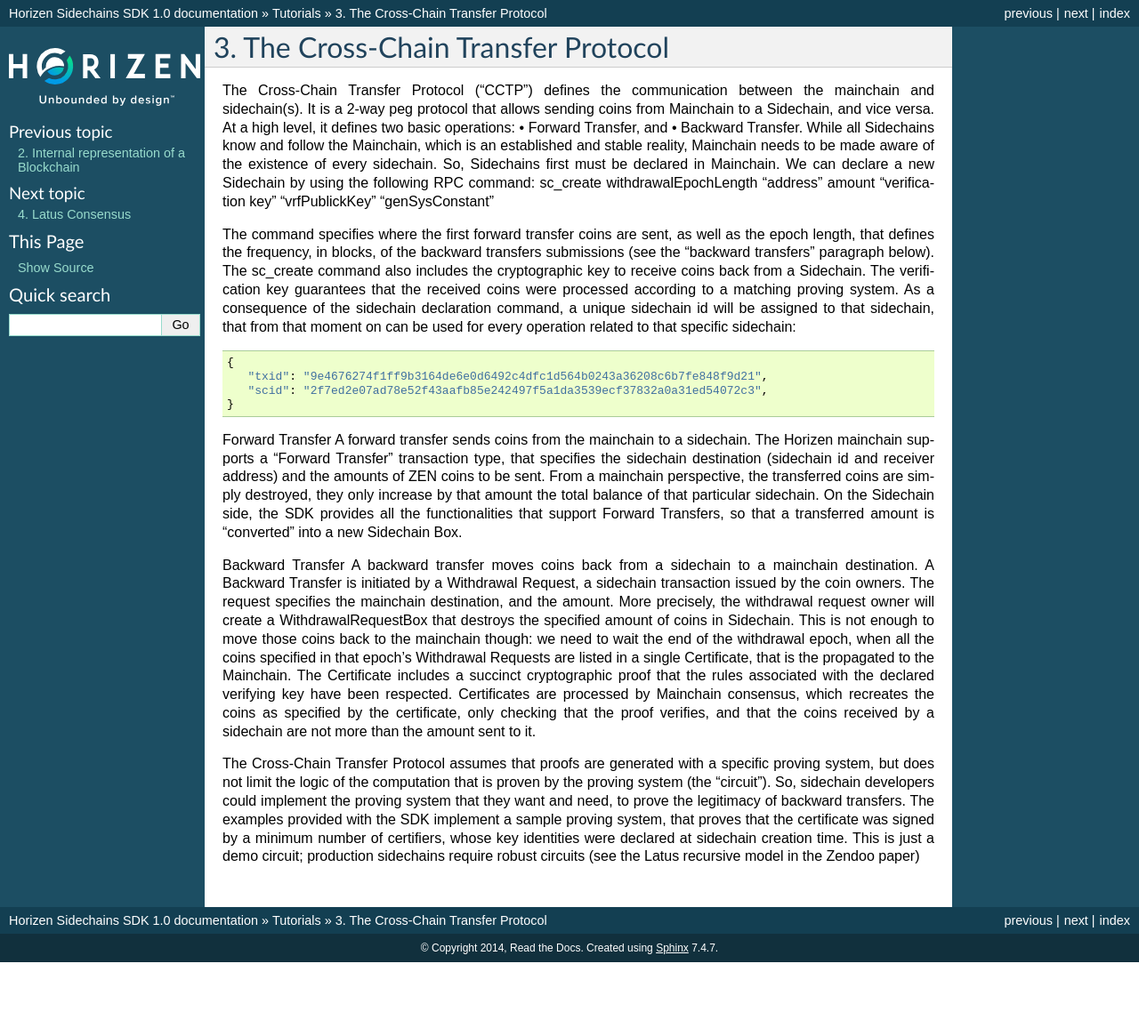
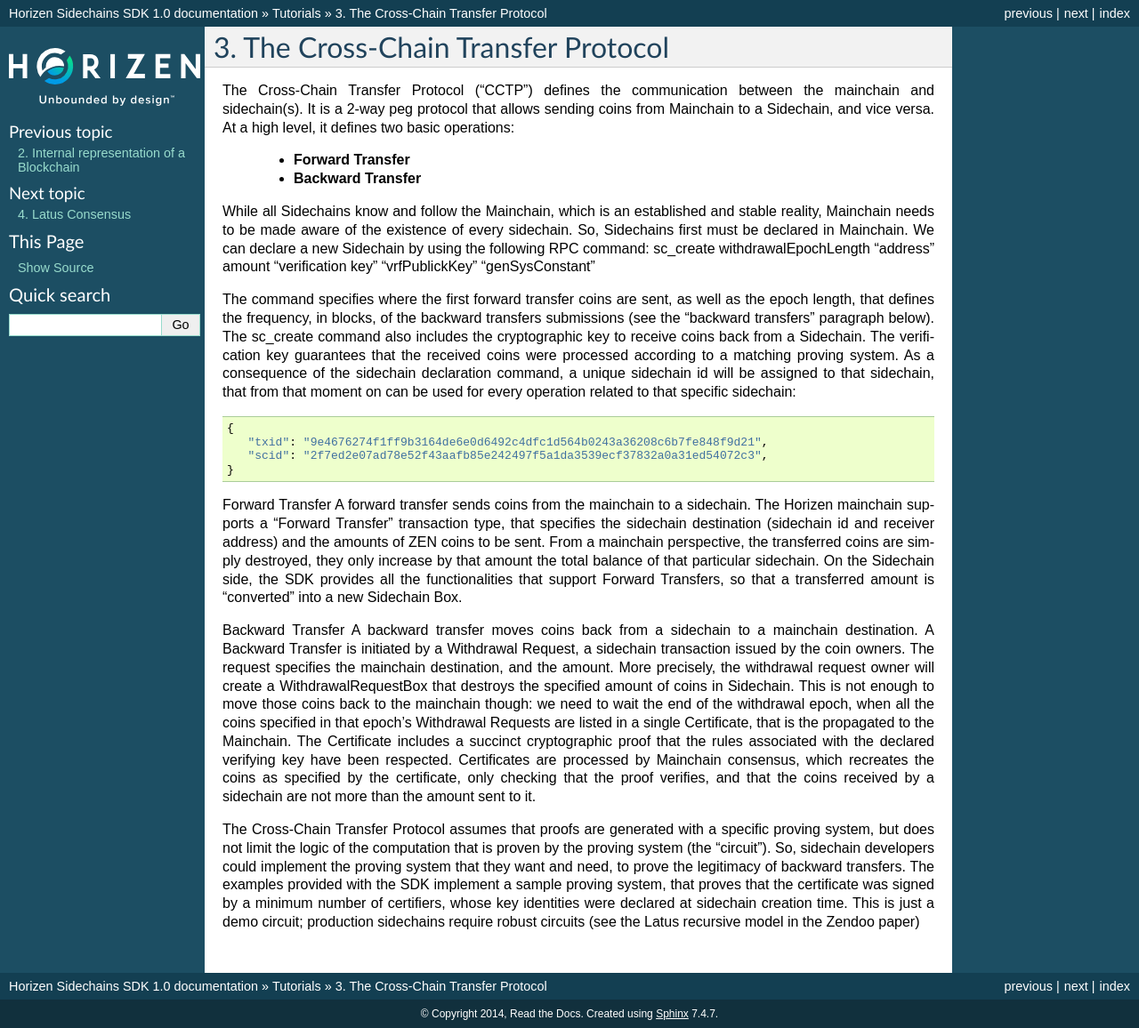
Before and after one commit to megaluck/documentation, a Sphinx documentation site: the page built from docs/introduction/03-Cross-chain-transfer-protocol.rst, in a window 1280 px wide. Shown: the whole page at 89% size. Built offline with Sphinx 7.4.7, drawn with Linux system fonts in a browser that asks for light colours; pages that are not in the unit, such as notebooks, are missing from menus; before the commit the page ends 1082 px from its top, so only the background shows below that.

Commit message:
Update 03-Cross-chain-transfer-protocol.rst

```diff
--- a/docs/introduction/03-Cross-chain-transfer-protocol.rst
+++ b/docs/introduction/03-Cross-chain-transfer-protocol.rst
@@ -4,8 +4,10 @@
 
 The Cross-Chain Transfer Protocol (“CCTP”) defines the communication between the mainchain and sidechain(s). It is a 2-way peg protocol that allows sending coins from Mainchain to a Sidechain, and vice versa.
 At a high level, it defines two basic operations:
-• Forward Transfer, and
-• Backward Transfer.
+
+   * **Forward Transfer**
+   * **Backward Transfer**
+
 While all Sidechains know and follow the Mainchain, which is an established and stable reality, Mainchain needs to be made aware of the existence of every sidechain. So, Sidechains first must be declared in Mainchain.
 We can declare a new Sidechain by using the following RPC command:
 sc_create withdrawalEpochLength "address" amount "verification key" "vrfPublickKey" "genSysConstant"
```
